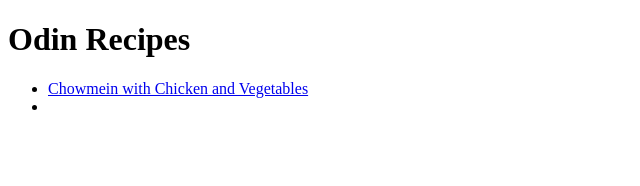
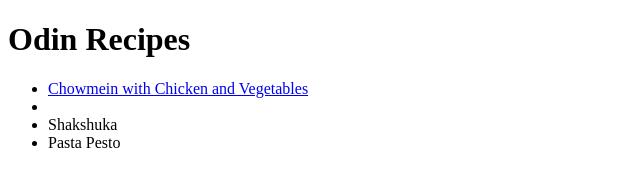
Before and after one commit to jorgedzmo/odin-recipes, a plain HTML site: page index.html in a window 1280 px wide. Shown: the whole page, without its empty margins (0-640 px from the left). Drawn offline with Linux system fonts and the light colour scheme.

Commit message:
add recipe from pasta pesto

```diff
--- a/index.html
+++ b/index.html
@@ -13,6 +13,8 @@
        <h1>Odin Recipes</h1>
        <ul>
         <li> <a href="/home/kokipc/repos/odin-recipes/recipes/noodles.html" >Chowmein with Chicken and Vegetables </a> <li>
+        <li> Shakshuka </li>
+        <li> Pasta Pesto </li>
        </ul>
         <script src="" async defer></script>
     </body>
```
